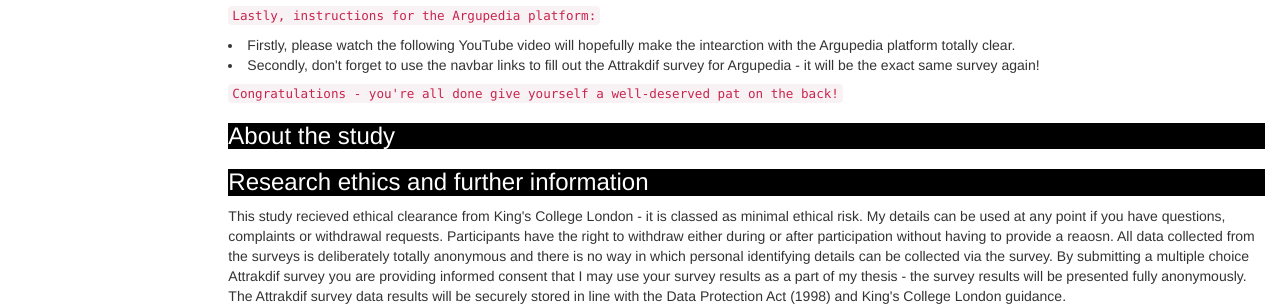
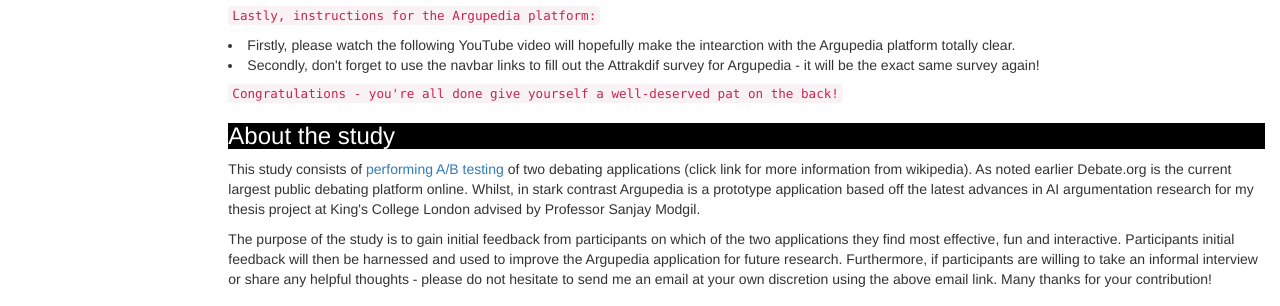
Before and after one commit to HumphreyCurtis/Argupedia-Prototype, a plain HTML site: page homepage.html in a window 1280 px wide. Shown: the part 899-1205 px from the top of the page. Drawn offline with nearby package versions, Linux system fonts and the light colour scheme.

Commit message:
Made ammendments to homepage - added about study section

```diff
--- a/homepage.html
+++ b/homepage.html
@@ -1,5 +1,11 @@
-<!-- Source used: https://hackr.io/blog/html-projects -->
-
+<!--
+ *---------------------------------------------------------------------------------------------------------------------------------------------------------------------------------
+ * --------------------------------------------------------------------------------------------------------------------------------------------------------------------------------
+ * --------------------------------------------------------------------------------------------------------------------------------------------------------------------------------
+ * --------------------------------------------------------------------------------------------------------------------------------------------------------------------------------
+ * --------------------------------------------------------------------------------------------------------------------------------------------------------------------------------
+ * -----------------------------------------------------------------------------------Homepage File--------------------------------------------------------------------------------
+ -->
 
 <html>
 <!--This uses the default bootstrap stylesheet-->
@@ -39,12 +45,6 @@
                         <a class="nav-link" href="survey.html" rel="internal">
                             <li>Attrakdif surveys</li>
                         </a>
-                        <!-- <a class="nav-link" href="" rel="internal">
-                            <li>Vaccination lollipop chart</li>
-                        </a>
-                        <a class="nav-link" href="html/donutProjection.html" rel="internal">
-                            <li>Most vaccinated nations</li>
-                        </a> -->
                     </ul>
                 </nav>
             </div>
@@ -79,7 +79,7 @@
                                 use the above link to send me an email.</p>
                         </article>
                     </section>
-                    <section class="main-section" id="Key_Information">
+                    <section class="main-section" id="Instructions">
                         <h3 style="background: black; color: white">Instructions</h3>
                         <article>
                             <p>The user study is (hopefully) super simple and should only take 45 minutes to an hour at
@@ -132,14 +132,30 @@
                             <p></p>
                         </article>
                     </section>
-                    <section class="main-section" id="About_Topic">
+                    <section class="main-section" id="aboutStudy">
                         <h3 style="background: black; color: white">About the study</h3>
                         <article>
-
+                            <p>This study consists of <a href="https://en.wikipedia.org/wiki/A/B_testing">performing A/B
+                                    testing</a> of two debating applications (click link for more information from
+                                wikipedia). As noted
+                                earlier Debate.org is the current largest public debating platform online. Whilst, in
+                                stark contrast
+                                Argupedia is a prototype application based off the latest advances in AI argumentation
+                                research for my thesis
+                                project at King's College London advised by Professor Sanjay Modgil.
+                            </p>
+                            <p> The purpose of the study is to gain initial feedback from participants on which of the
+                                two applications
+                                they find most effective, fun and interactive. Participants initial feedback will then
+                                be harnessed and used to
+                                improve the Argupedia application for future research. Furthermore, if participants are
+                                willing to take an informal interview or share any helpful thoughts
+                                - please do not hesitate to send me an email at your own discretion using the above
+                                email link. Many thanks for your contribution!</p>
                             <p></p>
                         </article>
                     </section>
-                    <section class="main-section" id="Topic_2">
+                    <section class="main-section" id="researchEthics">
                         <h3 style="background: black; color: white">Research ethics and further information</h3>
                         <article>
                             <p>This study recieved ethical clearance from King's College London - it is classed as
```
Also changed, not shown: survey.html (+9 -6 lines).
